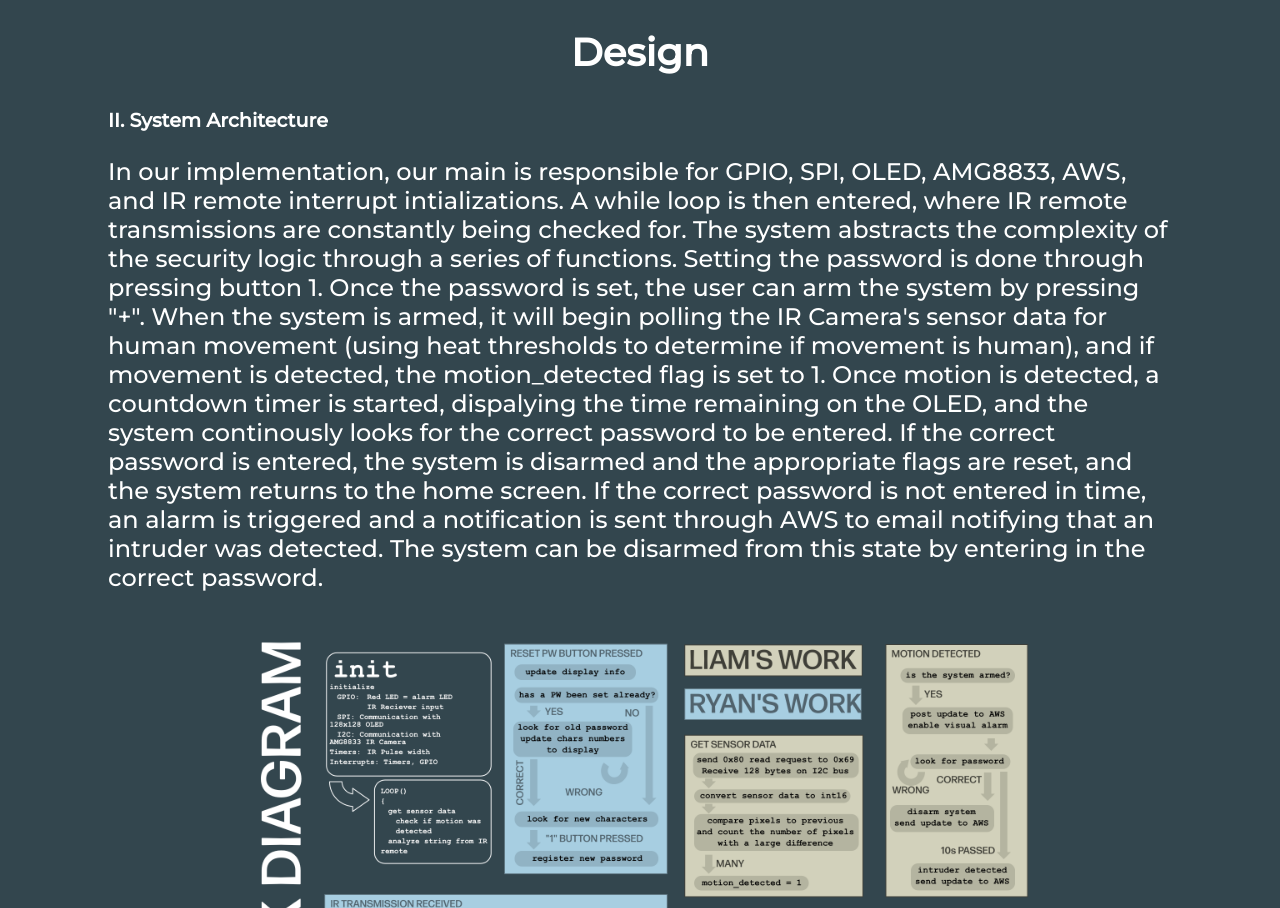
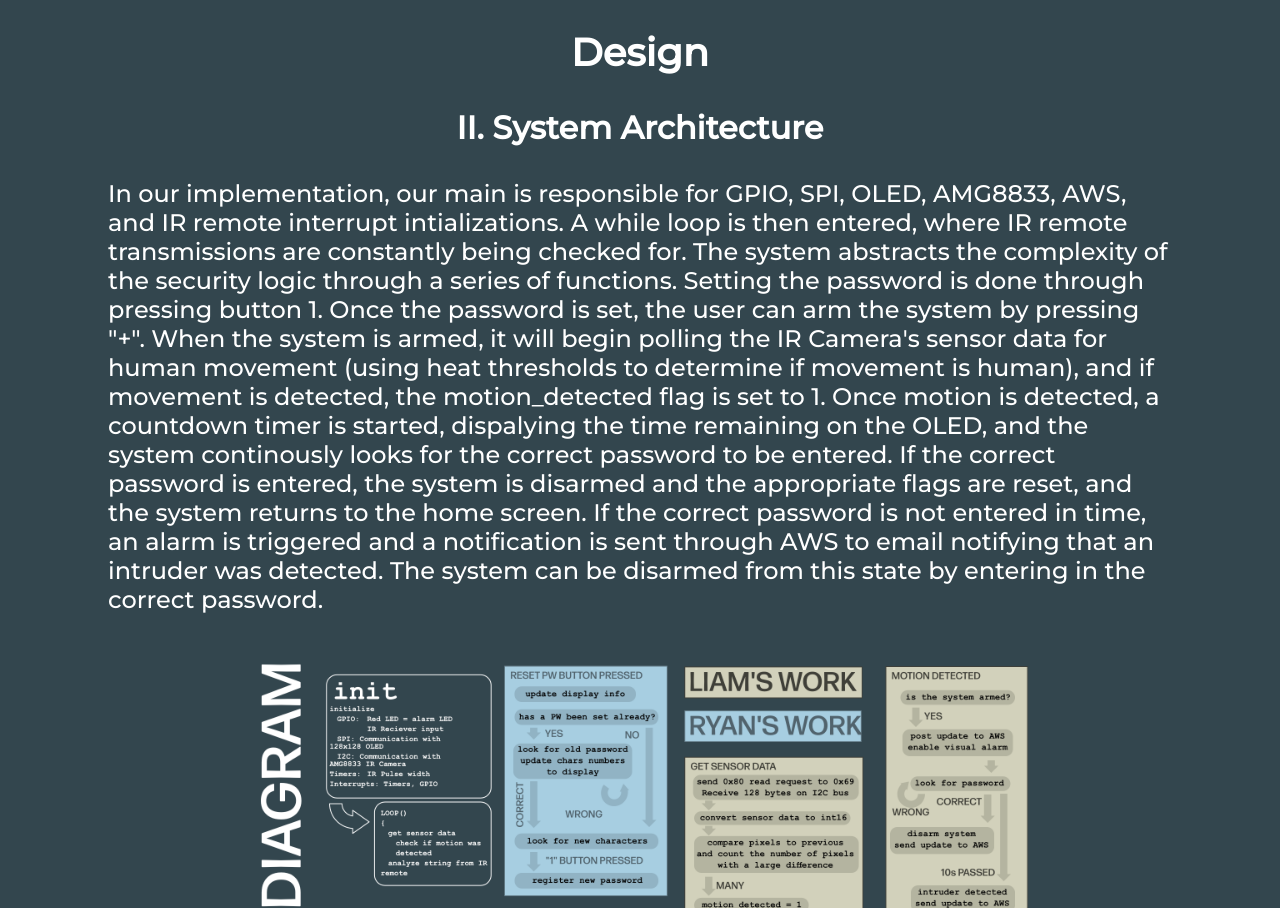
Before and after one commit to lppeck/EEC172_Final_Project_RL_LP, a plain HTML site: page index.html in a window 1280 px wide. Shown: the part 2608-3516 px from the top of the page. Drawn offline with Linux system fonts and the light colour scheme.

Commit message:
Fixing size format

```diff
--- a/index.html
+++ b/index.html
@@ -36,7 +36,7 @@
 
 
         <h2 id="design">Design</h2>
-        <h4 id="system-architecture">II. System Architecture</h4>
+        <h3 id="system-architecture">II. System Architecture</h3>
         <div style="display:flex;flex-wrap:wrap;justify-content:space-evenly;align-items:stretch;">
           <div style="display:flex;flex-direction:column;justify-content:center;flex:1 0 400px;font-size:24px;">
             In our implementation, our main is responsible for GPIO, SPI, OLED,
```
